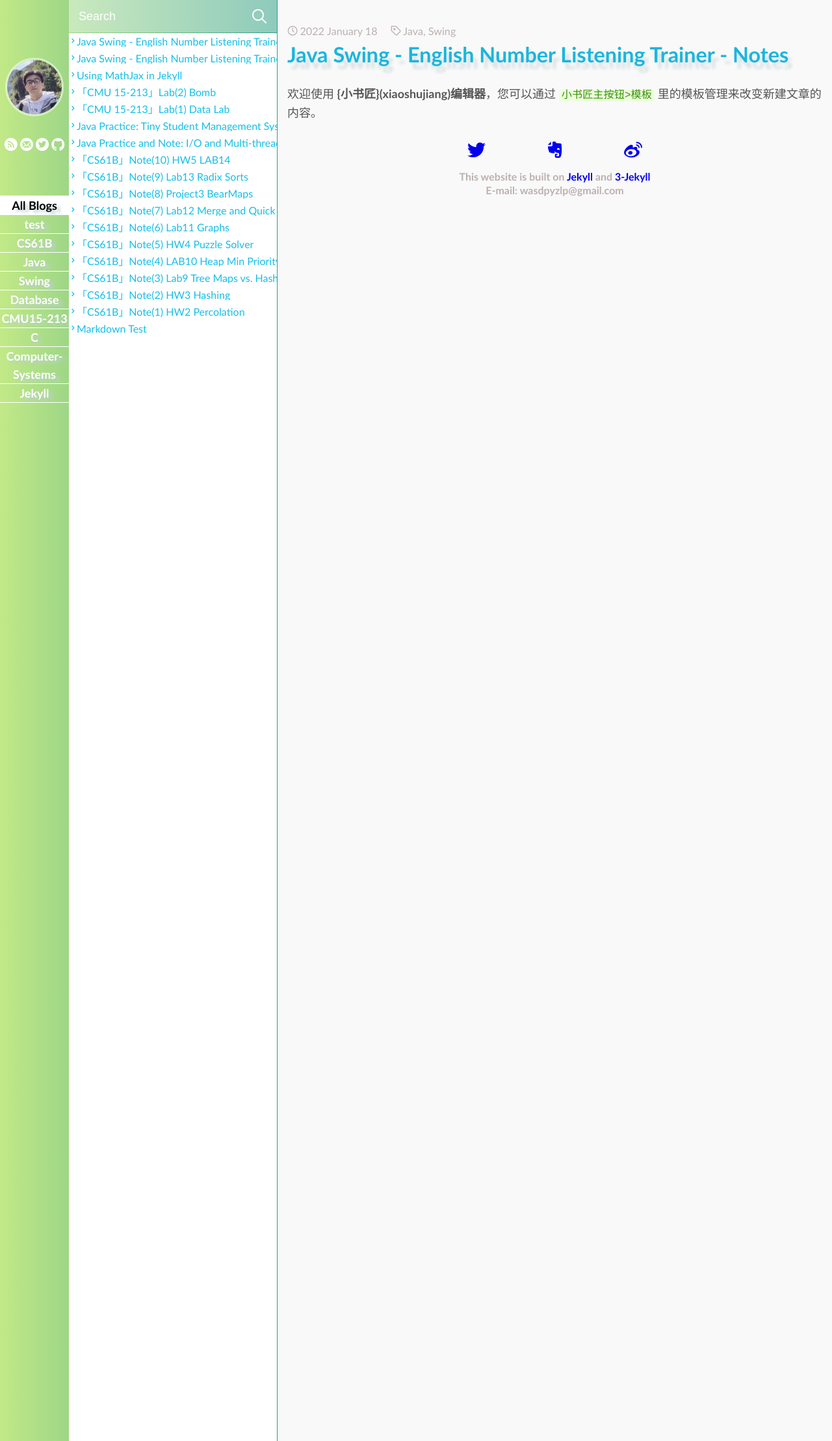
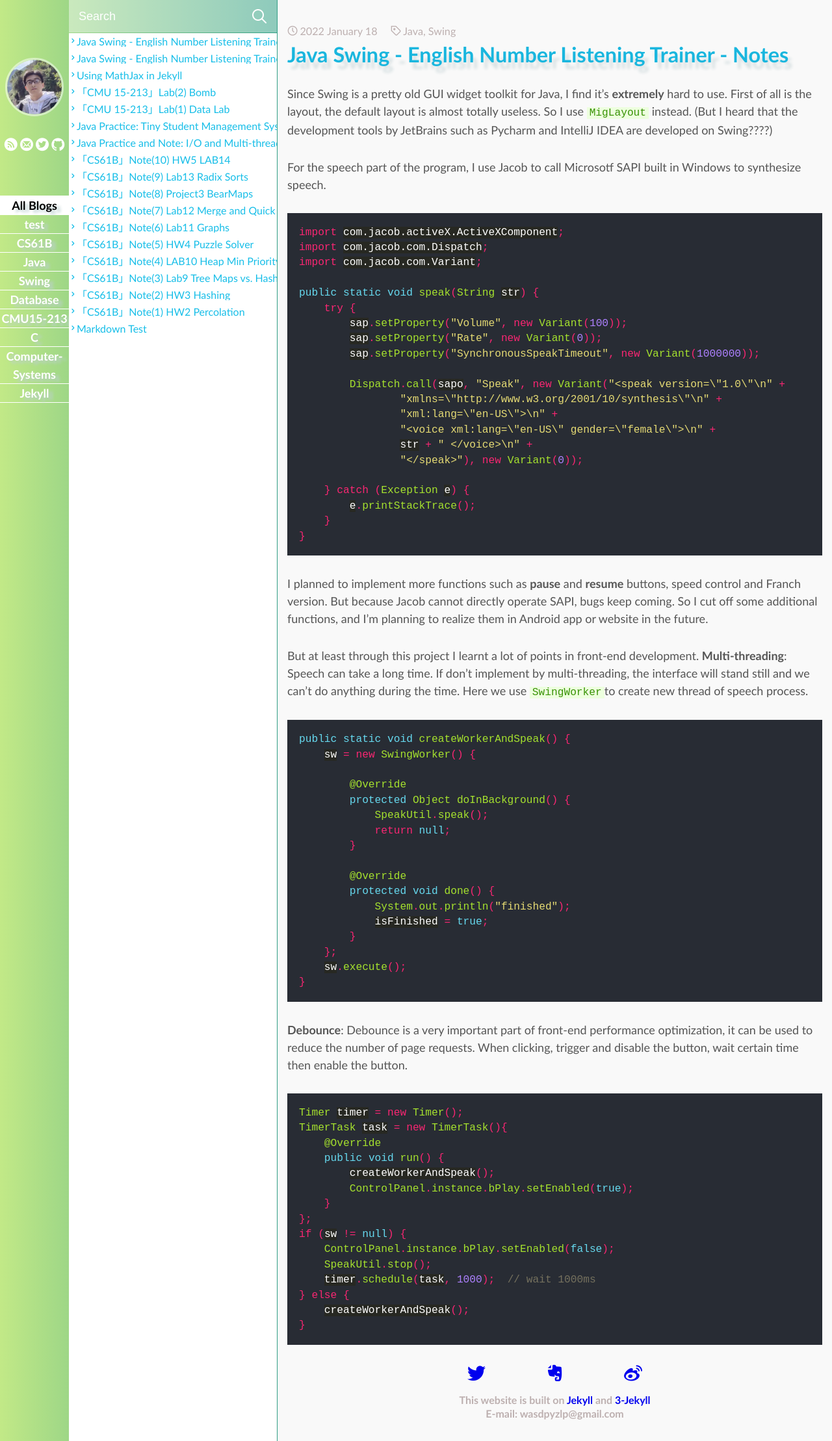
Before and after one commit to pricezhang42/pricezhang42.github.io, a Jekyll site: the page built from _posts/2022-01-18-Number-Listening-Trainer-Notes.md, in a window 1280 px wide. Shown: the whole page at 65% size. Built offline with Jekyll 4.4.1, drawn with Linux system fonts in a browser that asks for light colours; some web fonts are replaced; comment, search, counter and statistics services are not loaded.

Commit message:
修改文件: _posts/2022-01-18-Number-Listening-Trainer-Notes.md

````diff
--- a/_posts/2022-01-18-Number-Listening-Trainer-Notes.md
+++ b/_posts/2022-01-18-Number-Listening-Trainer-Notes.md
@@ -11,4 +11,74 @@ tags:
 ---
 
 
-欢迎使用 **{小书匠}(xiaoshujiang)编辑器**，您可以通过 `小书匠主按钮>模板` 里的模板管理来改变新建文章的内容。
+Since Swing is a pretty old GUI widget toolkit for Java, I find it's **extremely** hard to use. First of all is the layout, the default layout is almost totally useless. So I use `MigLayout` instead. (But I heard that the development tools by JetBrains such as Pycharm and IntelliJ IDEA are developed on Swing????)
+
+For the speech part of the program, I use Jacob to call Microsotf SAPI built in Windows to synthesize speech.
+```java
+import com.jacob.activeX.ActiveXComponent;
+import com.jacob.com.Dispatch;
+import com.jacob.com.Variant;
+
+public static void speak(String str) {
+    try {
+        sap.setProperty("Volume", new Variant(100));
+        sap.setProperty("Rate", new Variant(0));
+        sap.setProperty("SynchronousSpeakTimeout", new Variant(1000000));
+
+        Dispatch.call(sapo, "Speak", new Variant("<speak version=\"1.0\"\n" +
+                "xmlns=\"http://www.w3.org/2001/10/synthesis\"\n" +
+                "xml:lang=\"en-US\">\n" +
+                "<voice xml:lang=\"en-US\" gender=\"female\">\n" +
+                str + " </voice>\n" +
+                "</speak>"), new Variant(0));
+
+    } catch (Exception e) {
+        e.printStackTrace();
+    }
+}
+```
+
+I planned to implement more functions such as **pause** and **resume** buttons, speed control and Franch version. But because Jacob cannot directly operate SAPI, bugs keep coming. So I cut off some additional functions, and I'm planning to realize them in Android app or website in the future.
+
+But at least through this project I learnt a lot of points in front-end development.
+**Multi-threading**:
+Speech can take a long time. If don't implement by multi-threading, the interface will stand still and we can't do anything during the time. Here we use `SwingWorker`to create new thread of speech process.
+```java
+public static void createWorkerAndSpeak() {
+    sw = new SwingWorker() {
+
+        @Override
+        protected Object doInBackground() {
+            SpeakUtil.speak();
+            return null;
+        }
+
+        @Override
+        protected void done() {
+            System.out.println("finished");
+            isFinished = true;
+        }
+    };
+    sw.execute();
+}
+```
+**Debounce**:
+Debounce is a very important part of front-end performance optimization, it can be used to reduce the number of page requests.
+When clicking, trigger and disable the button, wait certain time then enable the button.
+```java
+Timer timer = new Timer();
+TimerTask task = new TimerTask(){
+    @Override
+    public void run() {
+        createWorkerAndSpeak();
+        ControlPanel.instance.bPlay.setEnabled(true);
+    }
+};
+if (sw != null) {
+    ControlPanel.instance.bPlay.setEnabled(false);
+    SpeakUtil.stop();
+    timer.schedule(task, 1000);  // wait 1000ms
+} else {
+    createWorkerAndSpeak();
+}
+```
````
